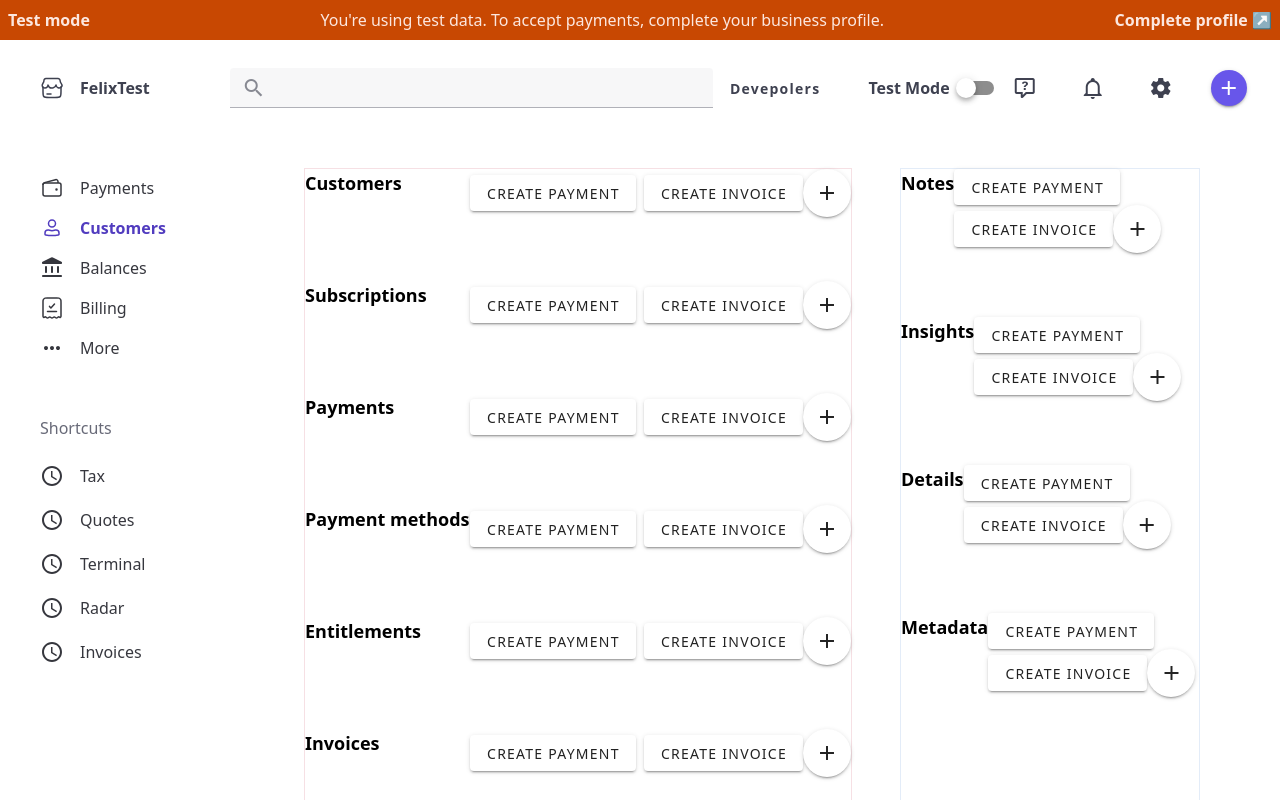
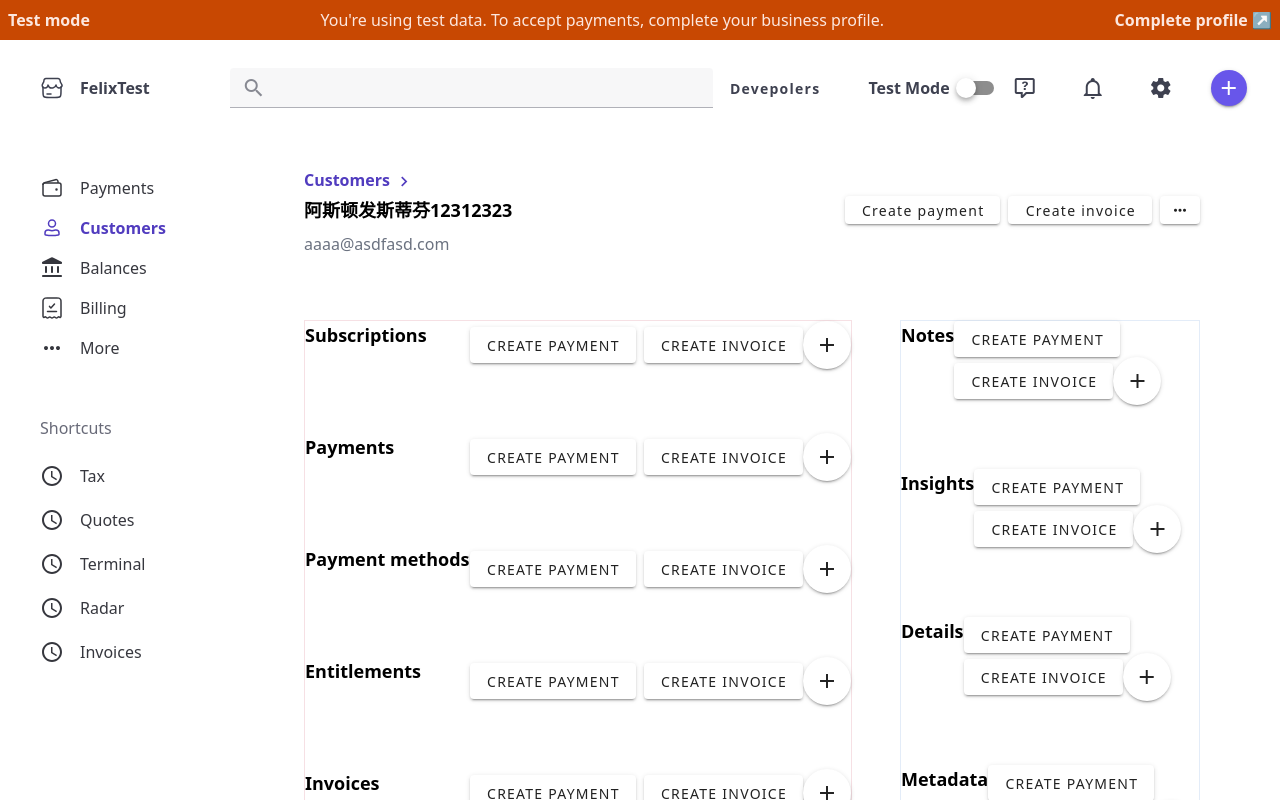
Before and after one commit to jaycethanks/demo-pages, a Vue app: page /customers in a window 1280 px wide. Shown: the top 800 px of the page. Built offline with nearby package versions, Linux system fonts and the light colour scheme.

Commit message:
feat: add Cusomter/Customer comp

```diff
--- a/src/views/CustomersView/components/Customers.vue
+++ b/src/views/CustomersView/components/Customers.vue
@@ -4,10 +4,20 @@ import SectionCard from '@/components/SectionCard.vue'
 </script>
 <template>
   <SectionCard>
-    <Heading title="Customers">
-      <v-btn class="mr-2"><span>Create payment</span></v-btn>
-      <v-btn><span>Create invoice</span></v-btn>
-      <v-btn icon="mdi-plus"></v-btn>
+    <p class="mb-1 text-[#513cbf] font-semibold hover:text-[#392792] cursor-pointer">
+      Customers <v-icon icon="mdi-chevron-right" size="small"></v-icon>
+    </p>
+    <Heading title="阿斯顿发斯蒂芬12312323">
+      <v-btn density="comfortable" class="mr-2"
+        ><span class="normal-case">Create payment</span></v-btn
+      >
+      <v-btn density="comfortable" class="mr-2"
+        ><span class="normal-case">Create invoice</span></v-btn
+      >
+      <v-btn density="comfortable" class="!min-w-10 px-1">
+        <v-icon icon="mdi-dots-horizontal"></v-icon>
+      </v-btn>
     </Heading>
+    <p class="text-gray-500 -mt-4">aaaa@asdfasd.com</p>
   </SectionCard>
 </template>
--- a/src/views/CustomersView/index.vue
+++ b/src/views/CustomersView/index.vue
@@ -19,9 +19,10 @@ import Metadata from '@/views/CustomersView/components/RightSide/Metadata.vue'
 import Notes from '@/views/CustomersView/components/RightSide/Notes.vue'
 </script>
 <template>
+  <div>
+    <Customers />
     <div class="flex gap-12">
       <main class="flex-1 border-error border">
-      <Customers />
         <Subscriptions />
         <Payments />
         <PaymentMethods />
@@ -42,5 +43,6 @@ import Notes from '@/views/CustomersView/components/RightSide/Notes.vue'
         <Metadata />
       </aside>
     </div>
+  </div>
 </template>
 <style lang="less" scoped></style>
--- a/src/views/PaymentsView/components/Payment.vue
+++ b/src/views/PaymentsView/components/Payment.vue
@@ -23,7 +23,9 @@ import SucceedChip from '@/components/SucceedChip.vue'
         <v-btn class="mr-4"
           ><BackupIcon class="text-2xl" /><span class="normal-case">Refund</span></v-btn
         >
-        <v-btn variant="text" icon="mdi-dots-horizontal"></v-btn>
+        <v-btn class="!min-w-10 px-1">
+          <v-icon icon="mdi-dots-horizontal"></v-icon>
+        </v-btn>
       </div>
     </div>
 
```
Lines whose indentation alone changed are shown as unchanged.
